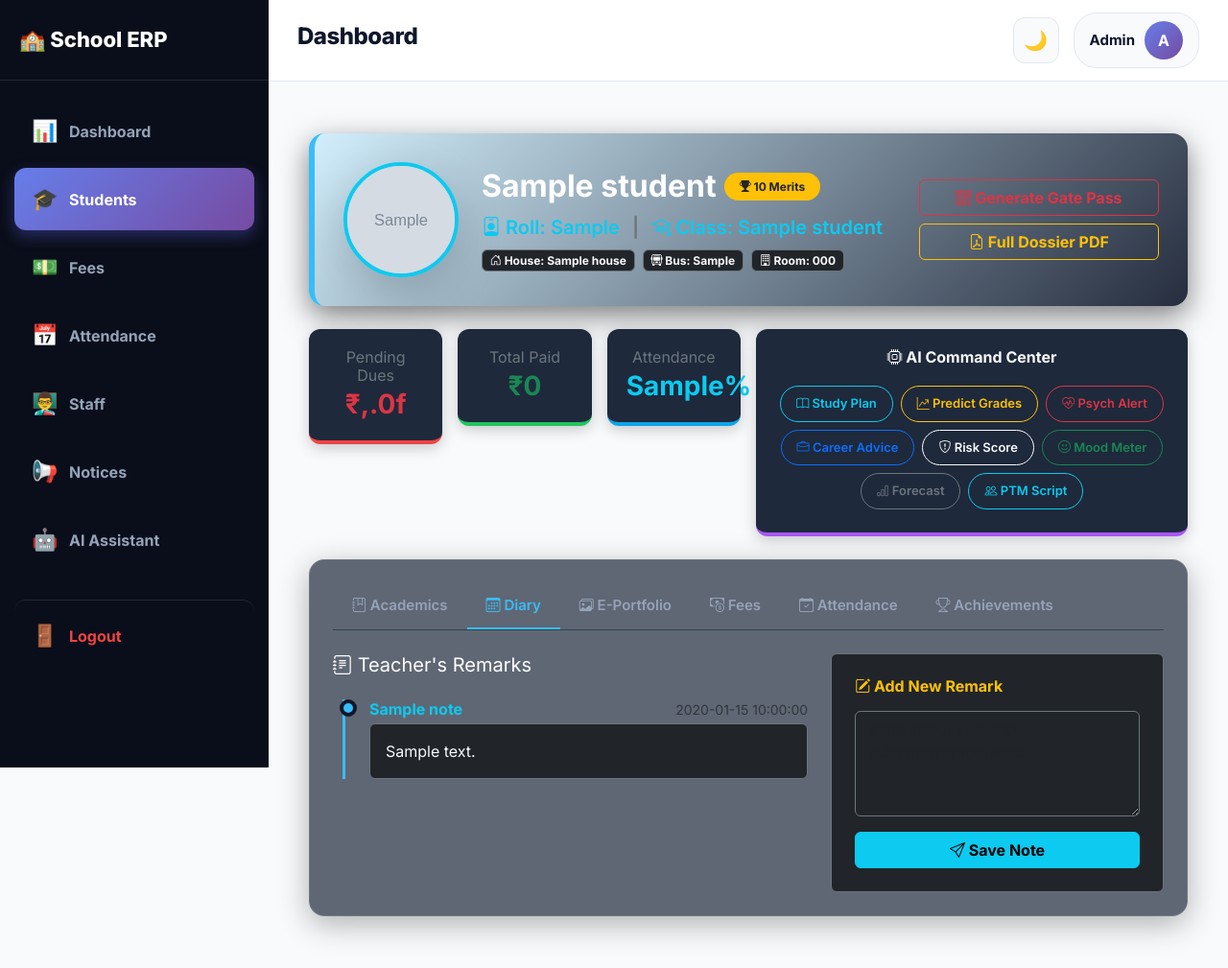
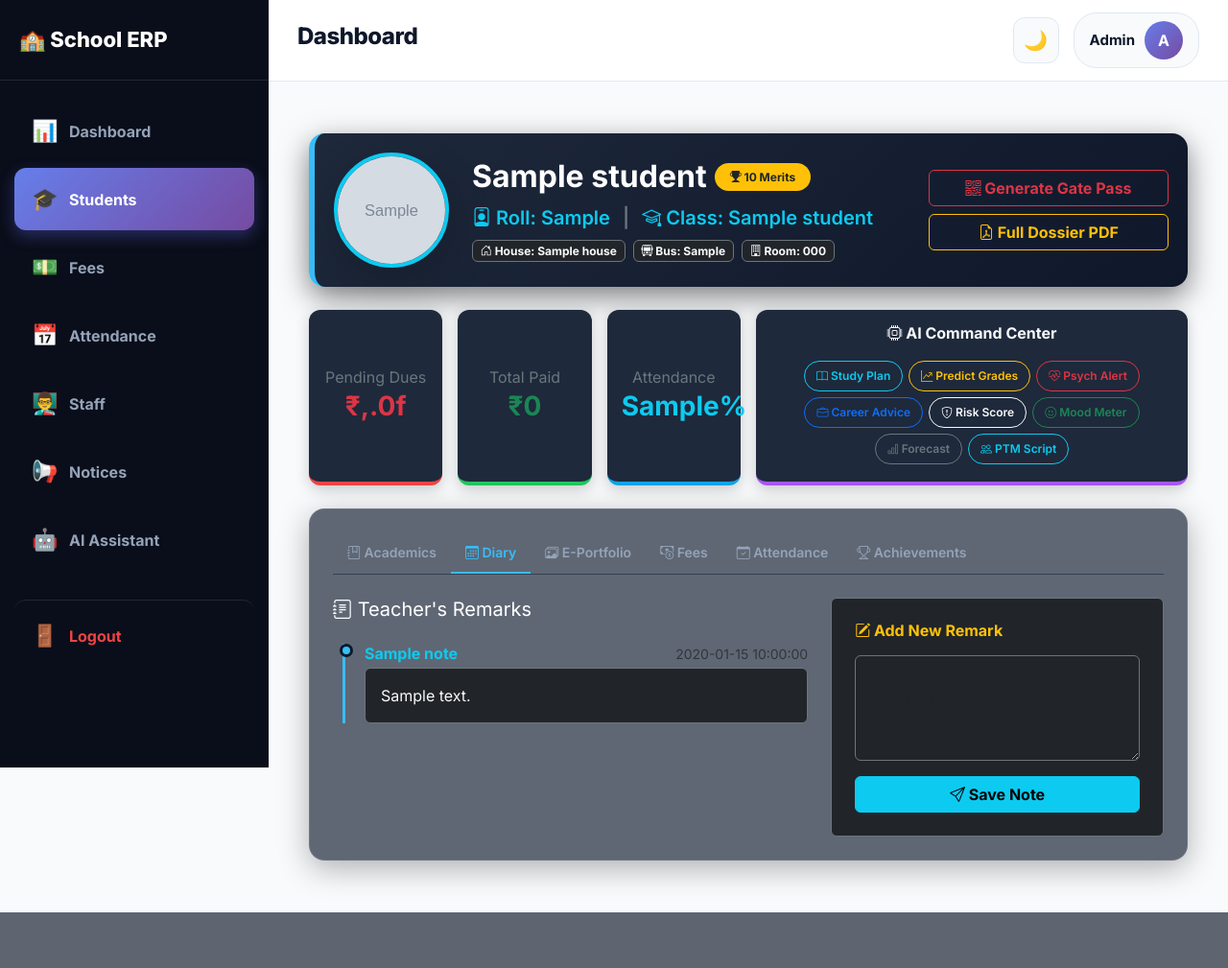
Before and after one commit to amankum500-max/School-mangement-, a Flask app: template templates/students/student_profile.html in a window 1280 px wide, after a click on "Diary". Shown: the whole page at 96% size. After the commit the page ends 951 px from the top, so only its background shows below. Run offline with Flask 3, Linux system fonts and the light colour scheme; the template is opened without the code that fills it: most values are stand-ins (such as "Sample title", 1, 10 or a date in 2020); grey boxes marked "Sample" are stand-in pictures.

Commit message:
Update student_profile.html

```diff
--- a/templates/students/student_profile.html
+++ b/templates/students/student_profile.html
@@ -12,12 +12,12 @@
         box-shadow: 0 8px 32px 0 rgba(0, 0, 0, 0.3);
         transition: transform 0.3s ease;
     }
-    .glass-card:hover { transform: translateY(-5px); }
 
+    /* Darker Profile Header for better text visibility */
     .profile-header {
-        background: linear-gradient(135deg, rgba(56, 189, 248, 0.2), rgba(15, 23, 42, 0.9));
+        background: linear-gradient(135deg, #1e293b, #0f172a);
         border-radius: 16px;
-        padding: 30px;
+        padding: 20px;
         border-left: 6px solid #38bdf8;
         box-shadow: 0 10px 30px rgba(0,0,0,0.5);
     }
@@ -26,54 +26,55 @@
     .stat-box {
         background: #1e293b;
         border-radius: 12px;
-        padding: 20px;
+        padding: 15px;
         text-align: center;
         border-bottom: 4px solid;
         box-shadow: 0 4px 15px rgba(0,0,0,0.2);
-        transition: 0.3s;
+        height: 100%;
+        display: flex;
+        flex-direction: column;
+        justify-content: center;
     }
-    .stat-box:hover { background: #0f172a; transform: scale(1.02); }
     .stat-box.dues { border-color: #ef4444; }
     .stat-box.paid { border-color: #22c55e; }
     .stat-box.att { border-color: #0ea5e9; }
 
     /* AI Buttons Styling */
     .ai-btn-group .btn {
-        font-size: 13px;
-        padding: 8px 16px;
-        margin: 4px;
+        font-size: 12px;
+        padding: 6px 12px;
+        margin: 3px;
         font-weight: 600;
         border-radius: 50px;
-        transition: 0.3s;
-    }
-    .ai-btn-group .btn:hover {
-        box-shadow: 0 0 15px rgba(255,255,255,0.2);
-        transform: translateY(-2px);
+        white-space: nowrap;
     }
 
-    /* Tabs Styling */
-    .nav-tabs { border-bottom: 1px solid #334155; }
-    .nav-tabs .nav-link { color: #94a3b8; border: none; font-weight: 600; padding: 12px 20px; font-size: 15px; }
-    .nav-tabs .nav-link:hover { color: #38bdf8; border: none; }
+    /* Scrollable Tabs for Mobile */
+    .nav-tabs {
+        border-bottom: 1px solid #334155;
+        flex-wrap: nowrap;
+        overflow-x: auto;
+        overflow-y: hidden;
+    }
+    .nav-tabs::-webkit-scrollbar { display: none; }
+    .nav-tabs .nav-link {
+        color: #94a3b8; border: none; font-weight: 600;
+        padding: 10px 15px; font-size: 14px; white-space: nowrap;
+    }
     .nav-tabs .nav-link.active { color: #38bdf8; background: transparent; border-bottom: 3px solid #38bdf8; }
 
     /* Heatmap */
-    .heatmap-box { width: 28px; height: 28px; border-radius: 6px; display: inline-block; margin: 3px; transition: 0.2s; }
-    .heatmap-box:hover { transform: scale(1.2); }
-    .heat-Present { background: #22c55e; box-shadow: 0 0 10px rgba(34, 197, 94, 0.4); }
+    .heatmap-box { width: 24px; height: 24px; border-radius: 4px; display: inline-block; margin: 2px; }
+    .heat-Present { background: #22c55e; }
     .heat-Absent { background: #ef4444; }
 
     /* Timeline */
-    .timeline { border-left: 3px solid #38bdf8; padding-left: 25px; margin-left: 10px; }
-    .timeline-item { position: relative; margin-bottom: 25px; }
-    .timeline-item::before { content: ''; position: absolute; left: -31px; top: 0; width: 18px; height: 18px; border-radius: 50%; background: #38bdf8; border: 4px solid #0f172a; }
+    .timeline { border-left: 3px solid #38bdf8; padding-left: 20px; margin-left: 10px; }
+    .timeline-item { position: relative; margin-bottom: 20px; }
+    .timeline-item::before { content: ''; position: absolute; left: -26px; top: 0; width: 14px; height: 14px; border-radius: 50%; background: #38bdf8; border: 3px solid #0f172a; }
 
-    .portfolio-grid { display: grid; grid-template-columns: repeat(auto-fill, minmax(150px, 1fr)); gap: 15px; }
-    .portfolio-item { background: #1e293b; border: 1px solid #334155; border-radius: 12px; padding: 15px; text-align: center; text-decoration: none; color: #38bdf8; transition: 0.2s; display: block; }
-    .portfolio-item:hover { background: #334155; color: #fff; transform: translateY(-5px); border-color: #38bdf8; }
-
-    .risk-high { color: #ef4444; text-shadow: 0 0 15px rgba(239,68,68,0.6); }
-    .risk-low { color: #22c55e; text-shadow: 0 0 15px rgba(34,197,94,0.6); }
+    .risk-high { color: #ef4444; font-weight: bold; }
+    .risk-low { color: #22c55e; font-weight: bold; }
 </style>
 
 <div class="container-fluid py-4">
```
